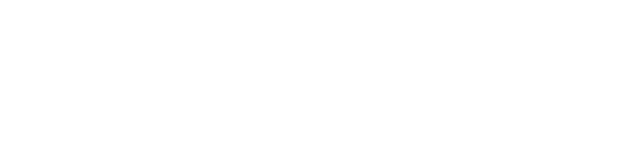
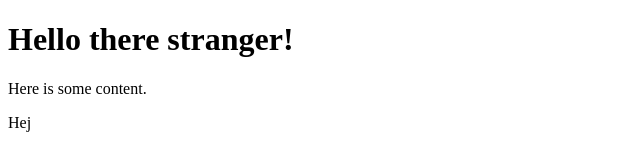
Before and after one commit to HenrikInor/TestProject, a plain HTML site: page index.html in a window 1280 px wide. Shown: the whole page, without its empty margins (0-640 px from the left). Drawn offline with Linux system fonts and the light colour scheme.

Commit message:
Update index.html
Big info

```diff
--- a/index.html
+++ b/index.html
@@ -7,6 +7,8 @@
         <title>Document</title>
     </head>
     <body>
-
+        <h1>Hello there stranger!</h1>
+        <p>Here is some content.</p>
+        <p>Hej</p>
     </body>
 </html>
```
Lines whose indentation alone changed are shown as unchanged.
